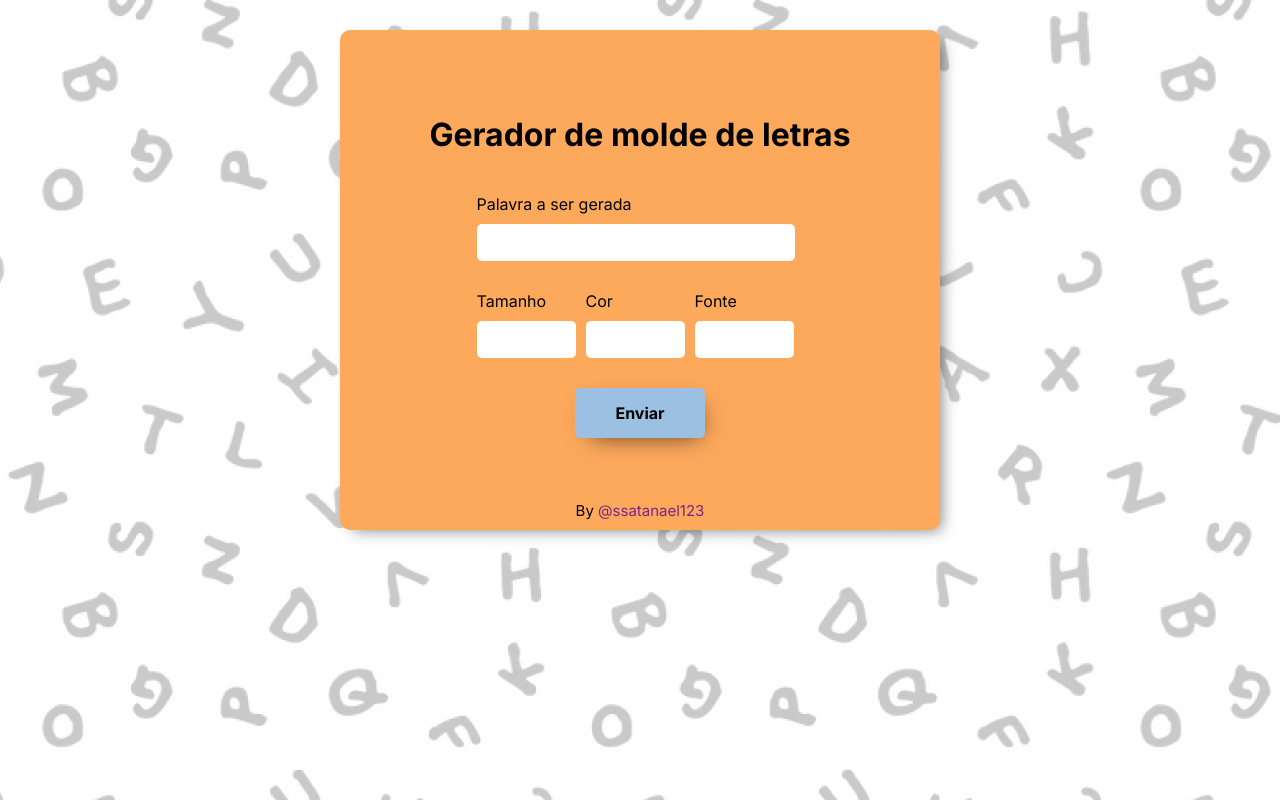
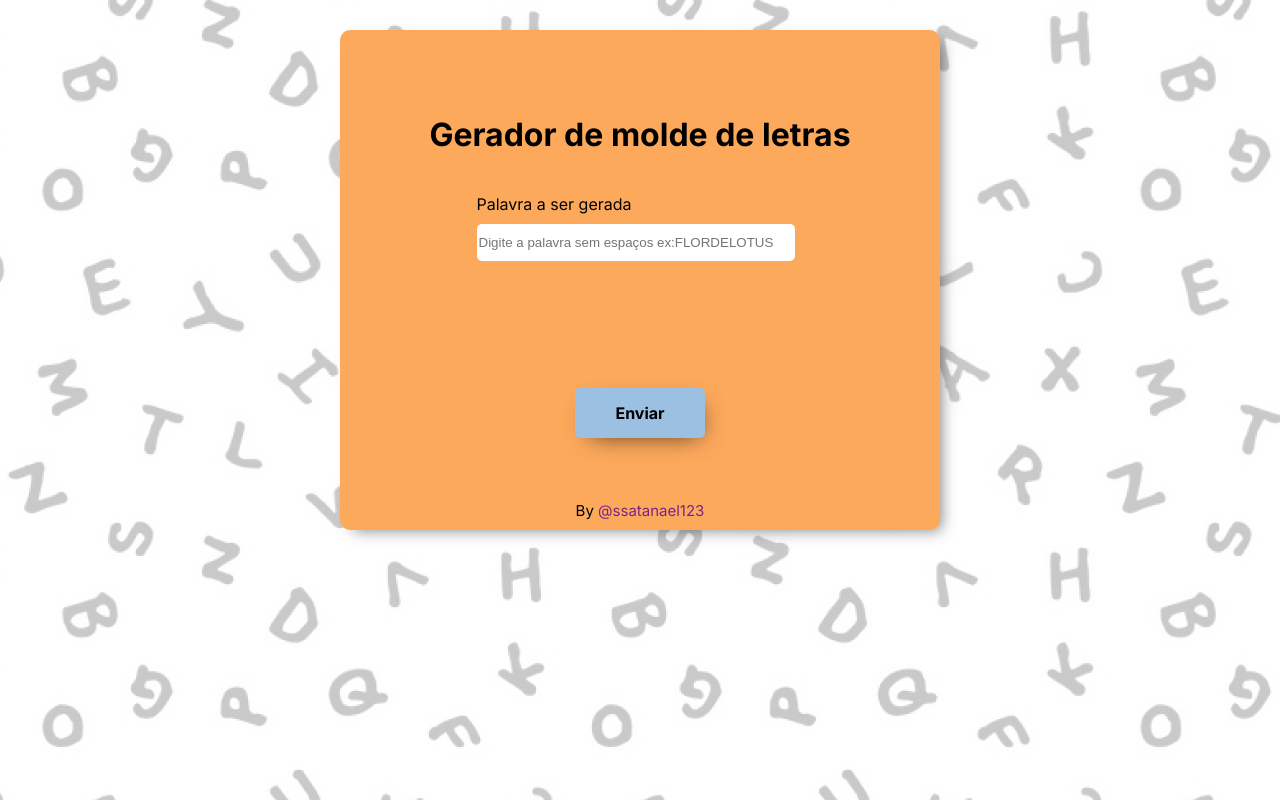
Before and after one commit to duansydor/gerarmoldes, a Next.js app: page / in a window 1280 px wide. Built offline with nearby package versions, Linux system fonts and the light colour scheme.

Commit message:
Ajustes no layout e codigo

```diff
--- a/app/globals.scss
+++ b/app/globals.scss
@@ -60,6 +60,7 @@ body {
     }
   }
   .input-group{
+    opacity: 0;
     display: flex;
     justify-content: center;
     input{
--- a/app/page.js
+++ b/app/page.js
@@ -8,40 +8,37 @@ export default function Home() {
   let getPhrase = (event) => {
     setState(event.target.value)
   }
-  let changeRoute = () => {
-    console.log("oi")
-  }
+
   return (
-    <div className='index-container' ba>
+    <div className='index-container'>
       <div className='generator-container'>
         <h1>Gerador de molde de letras</h1>
         <form>
           <div className='input-field'>
             <label>Palavra a ser gerada</label>
-            <input type='text' onChange={getPhrase} />
+            <input type='text' onChange={getPhrase} placeholder='Digite a palavra sem espaços ex:FLORDELOTUS' />
           </div>
-          <div className='input-group'>
+          <div className='input-group' >
             <div className='input-field'>
               <label>Tamanho</label>
-              <input type='number' />
+              <input type='number' disabled />
             </div>
             <div className='input-field'>
               <label>Cor</label>
-              <input>
-
-              </input>
+              <input disabled />
             </div>
             <div className='input-field'>
               <label>Fonte</label>
-              <input />
+              <input disabled />
             </div>
           </div>
+
           <div className='input-field '>
             <Link className='submit' href={`/phrase/${state}`}>Enviar</Link>
           </div>
         </form>
         <span className='insta-link'>
-          By <a hreF="https://www.instagram.com/ssatanael123/">@ssatanael123</a>
+          By <a href="https://www.instagram.com/ssatanael123/">@ssatanael123</a>
         </span>
       </div>
     </div>
```
